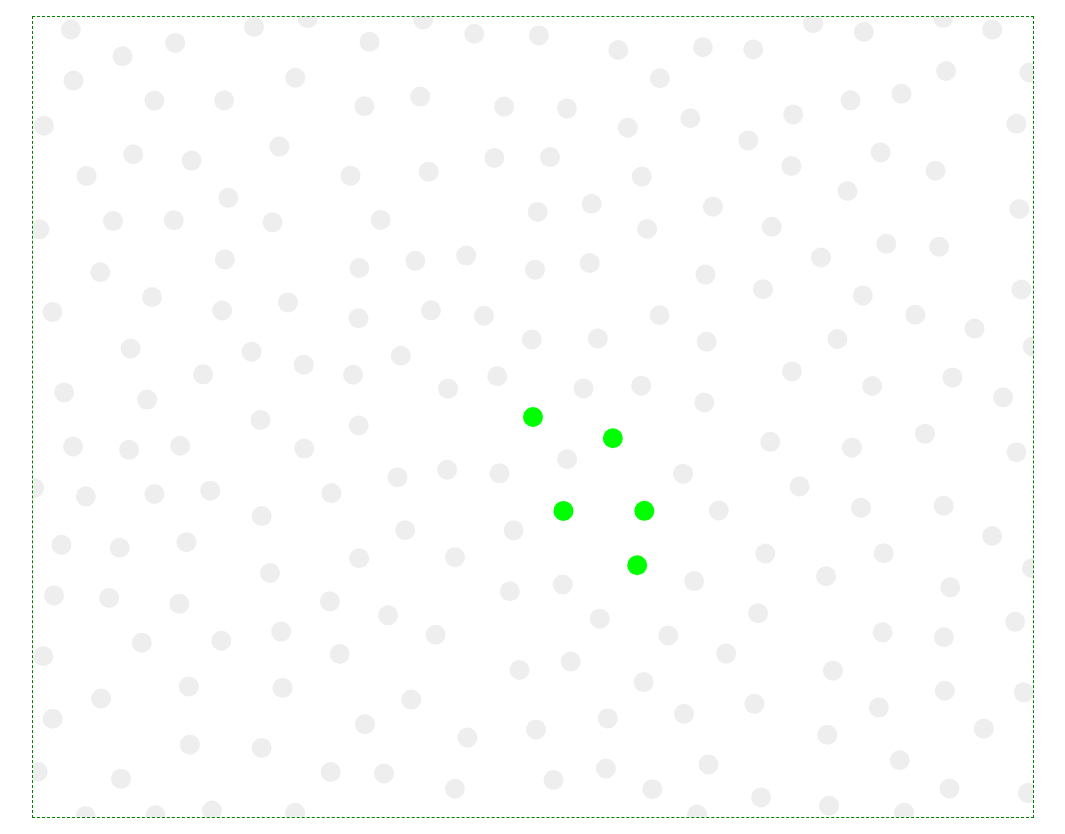
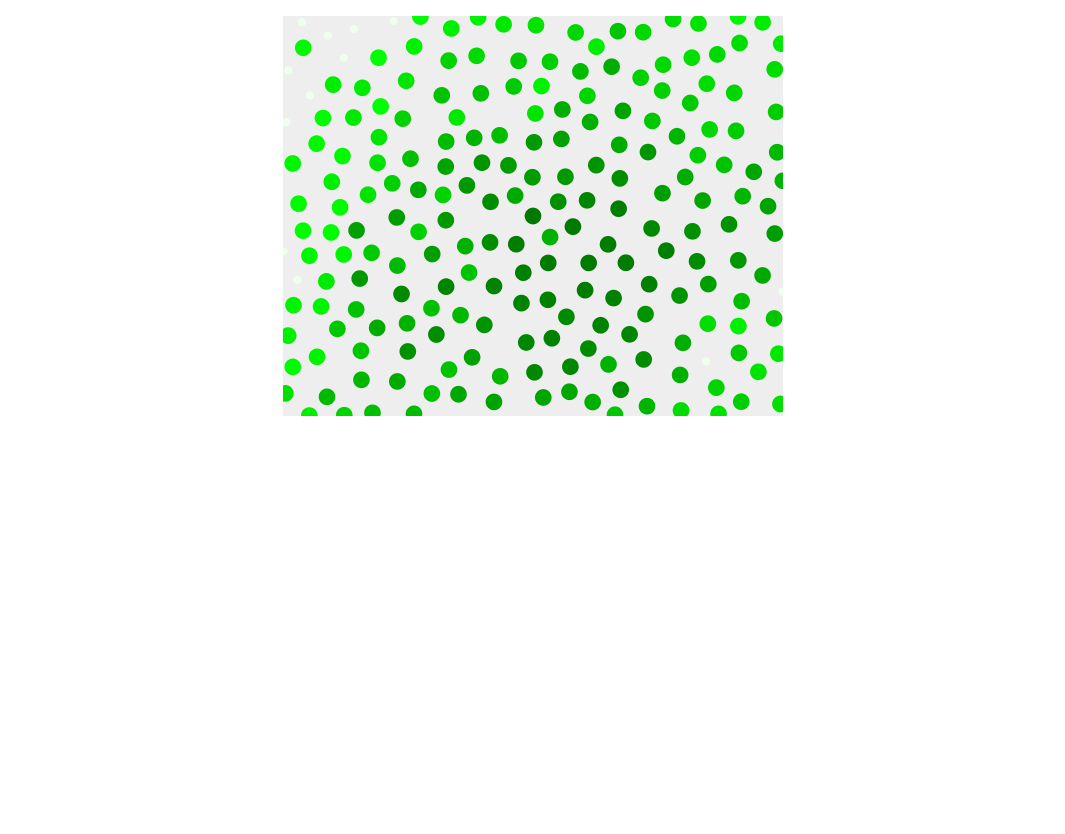
Before and after one commit to DiUS/keep-cup-tree, a plain HTML site: page forest.html in a window 1280 px wide. Shown: the whole page, without its empty margins (107-1172 px from the left). After the commit the page ends 800 px from the top, so only its background shows below. Drawn offline with Linux system fonts and the light colour scheme.

Commit message:
Fade trees and highlight on mouseover

```diff
--- a/forest.html
+++ b/forest.html
@@ -5,7 +5,11 @@
   <link rel="stylesheet" type="text/css" href="main.css" />
 </head>
 <body>
-<canvas id="forest" width="1000" height="800"></canvas>
+<canvas
+    id="forest"
+    width="1000" height="800"
+    style="width: 500px; height: 400px"
+></canvas>
 <script src="forest.js"></script>
 </body>
 </html>
--- a/forest.js
+++ b/forest.js
@@ -6,7 +6,6 @@
   var canvasContext = canvas.getContext('2d');
 
   var radius = 50;
-  var radiusSquared = radius * radius;
 
   var cellSize = radius * Math.SQRT1_2;
   var gridWidth = Math.ceil(canvasWidth / cellSize);
@@ -17,7 +16,16 @@
   var rejectThreshold = 30;
   var activePoints = [];
   var allPoints = [];
-  var pointRadius = 10;
+  var pointRadius = radius / 3;
+
+  function distanceSq(pointA, pointB) {
+    return Math.pow(pointA[0] - pointB[0], 2)
+      + Math.pow(pointA[1] - pointB[1], 2);
+  }
+
+  function isPointsWithinRadius(pointA, pointB, r) {
+    return distanceSq(pointA, pointB) < Math.pow(r, 2);
+  }
 
   function getRandomFloat(min, max) {
     var x = Math.sin(randomSeed++) * 10000;
@@ -28,10 +36,11 @@
     return getRandomFloat(min, max) | 0;
   }
 
-  function renderPoint(point, color) {
+  function renderPoint(point, color, _r) {
+    var r = _r || pointRadius;
     canvasContext.fillStyle = color || '#000';
     canvasContext.beginPath();
-    canvasContext.arc(point[0], point[1], pointRadius, 0, 2 * Math.PI, true);
+    canvasContext.arc(point[0], point[1], r, 0, 2 * Math.PI, true);
     canvasContext.fill();
   }
 
@@ -72,14 +81,15 @@
     return [x, y];
   }
 
-  function getNeighborsOfPoint(point) {
+  function getNeighborsOfPoint(point, _searchRadius) {
+    var searchRadius = _searchRadius || 1;
     var address = getGridAddressForPoint(point);
     var addressCol = address[0];
     var addressRow = address[1];
     var neighbors = [];
 
-    for (var i = Math.max(addressCol - 2, 0); i < Math.min(addressCol + 3, gridWidth); i++) {
-      for (var j = Math.max(addressRow - 2, 0); j < Math.min(addressRow + 3, gridHeight); j++) {
+    for (var i = Math.max(addressCol - searchRadius, 0); i < Math.min(addressCol + searchRadius + 1, gridWidth); i++) {
+      for (var j = Math.max(addressRow - searchRadius, 0); j < Math.min(addressRow + searchRadius + 1, gridHeight); j++) {
         var neighbor = gridCells[i + j * gridWidth];
         if (neighbor) {
           neighbors.push(neighbor);
@@ -91,14 +101,10 @@
   }
 
   function isFar(point) {
-    var neighbors = getNeighborsOfPoint(point);
+    var neighbors = getNeighborsOfPoint(point, 2);
     var nlen = neighbors.length;
     for (var i = 0; i < nlen; i++) {
-      if (
-        Math.pow(point[0] - neighbors[i][0], 2)
-        + Math.pow(point[1] - neighbors[i][1], 2)
-        < radiusSquared
-      ) {
+      if (isPointsWithinRadius(point, neighbors[i], radius)) {
         return false;
       }
     }
@@ -133,12 +139,51 @@
     }
   }
 
-  console.log(allPoints.length);
-  allPoints.forEach(function (point, i) {
-    if (i < 5) {
-      renderPoint(point, '#00ff00');
-    } else {
-      renderPoint(point, '#eeeeee');
+  var state = {
+    nearestPoint: null,
+    completeTreeCount: 200
+  };
+
+  function render() {
+    var greenStart = 16 * 7 + 9;
+    var q = (255 - greenStart) / state.completeTreeCount;
+
+    canvasContext.clearRect(0, 0, canvasWidth, canvasHeight);
+    allPoints.forEach(function (point, i) {
+      if (i <= state.completeTreeCount) {
+        if (point == state.nearestPoint) {
+          renderPoint(point, '#ff0000');
+        } else {
+          renderPoint(point, 'rgb(0, ' + Math.round(greenStart + q * i) + ', 0)');
+        }
+      } else {
+        renderPoint(point, '#eeffee', pointRadius / 2);
+      }
+    });
+  }
+
+  render();
+
+  canvas.addEventListener('mousemove', function (e) {
+    var rect = canvas.getBoundingClientRect();
+    var mousePoint = [
+      (e.pageX - rect.left - document.body.scrollLeft) * 2,
+      (e.pageY - rect.top - document.body.scrollTop) * 2
+    ];
+
+    var nearestPoint = getNeighborsOfPoint(mousePoint)
+      .reduce(function (nearest, value) {
+        if (!nearest ||
+          distanceSq(mousePoint, value) < distanceSq(mousePoint, nearest)
+        ) {
+          return value;
+        }
+        return nearest;
+      }, null);
+
+    if (isPointsWithinRadius(nearestPoint, mousePoint, radius)) {
+      state.nearestPoint = nearestPoint;
+      render();
     }
   });
 
--- a/main.css
+++ b/main.css
@@ -5,6 +5,8 @@ body {
 }
 
 #forest {
-  border: 1px dashed green;
+  /*border: 1px dashed green;*/
+  /*box-sizing: border-box;*/
+  background-color: #eee;
   margin: 1rem auto;
 }
```
